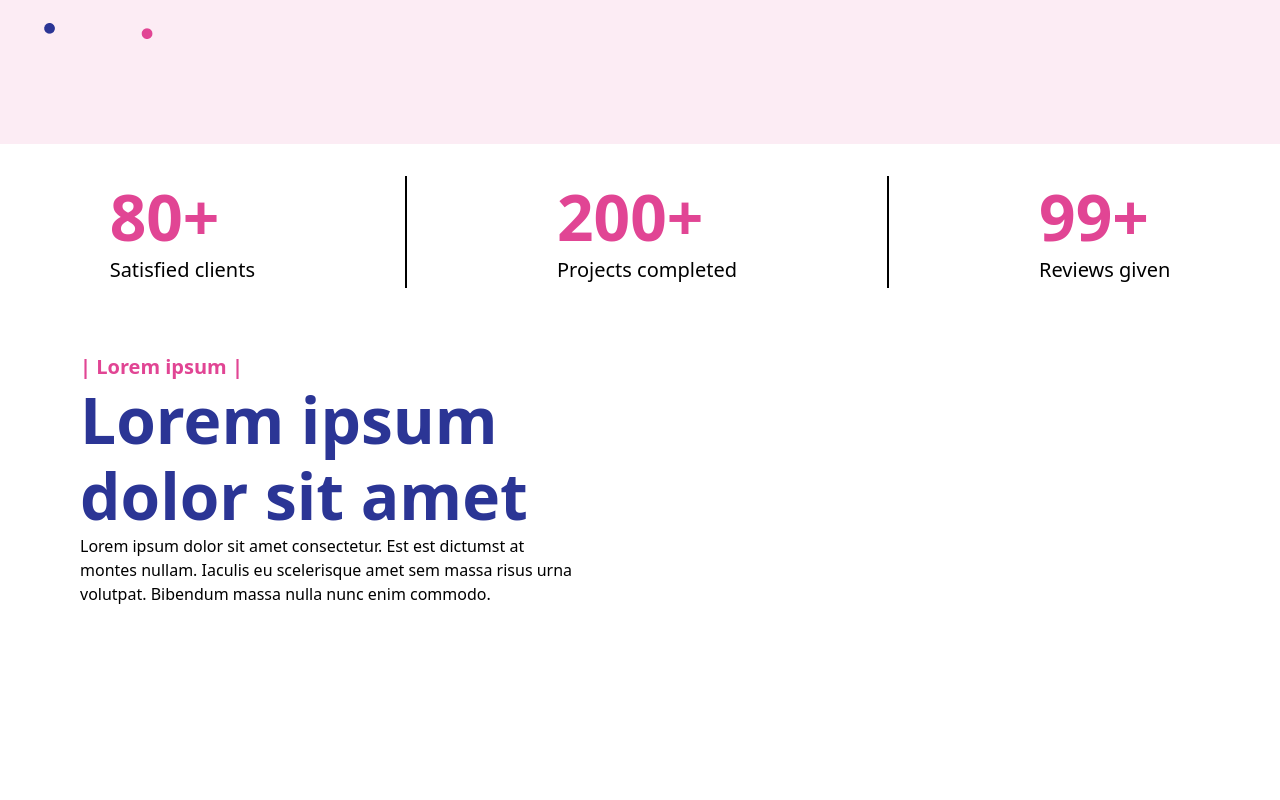
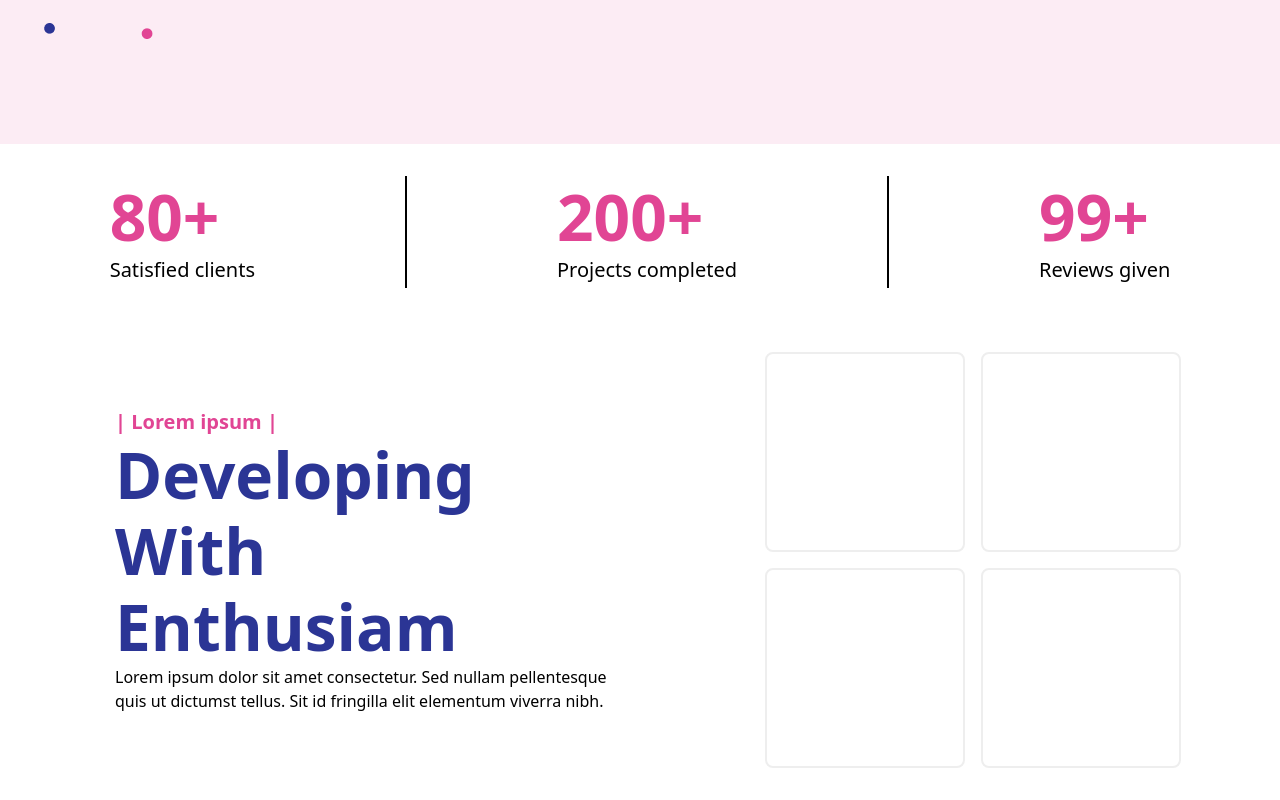
Before and after one commit to Jarvis-Nu/jarvis-nu, a Next.js app: page / in a window 1280 px wide. Shown: the part 656-1456 px from the top of the page. Before the commit the page ends 1294 px from the top, so only its background shows below. Built offline with nearby package versions, Linux system fonts and the light colour scheme.

Commit message:
suprememods

```diff
--- a/components/Develop.js
+++ b/components/Develop.js
@@ -1,15 +1,21 @@
 export default function Develop() {
     return(
         <div className="w-full px-4 lg:px-20 py-4 lg:py-8 sm:p-8">
-            <div>
+            <div className="w-full h-full flex flex-col md:flex-row items-center justify-center md:space-x-[50px] lg:space-x-[75px] xl:space-x-[150px] space-y-5 lg:space-y-0">
                 <div className="w-full lg:w-[700px] xl:w-[500px]">
                     <h6 className="font-semibold text-pink h6">| Lorem ipsum |</h6>
-                    <h1 className="font-bold text-ink h1">Lorem ipsum dolor sit amet</h1>
+                    <h1 className="font-bold text-ink h1">Developing With Enthusiam</h1>
                     <p className="p">
-                        Lorem ipsum dolor sit amet consectetur. Est est dictumst at montes nullam.
-                        Iaculis eu scelerisque amet sem massa risus urna volutpat.
-                        Bibendum massa nulla nunc enim commodo.
+                        Lorem ipsum dolor sit amet consectetur.
+                        Sed nullam pellentesque quis ut dictumst tellus.
+                        Sit id fringilla elit elementum viverra nibh.
                     </p>
+                </div>
+                <div className="max-w-[273px] lg:w-[400px] xl:max-w-[450px] grid grid-cols-2 w-full gap-x-8 gap-y-4">
+                    <div className="border-2 border-[#EEEEEE] h-[200px] w-[200px] rounded-lg"></div>
+                    <div className="border-2 border-[#EEEEEE] h-[200px] w-[200px] rounded-lg"></div>
+                    <div className="border-2 border-[#EEEEEE] h-[200px] w-[200px] rounded-lg"></div>
+                    <div className="border-2 border-[#EEEEEE] h-[200px] w-[200px] rounded-lg"></div>
                 </div>
             </div>
         </div>
```
